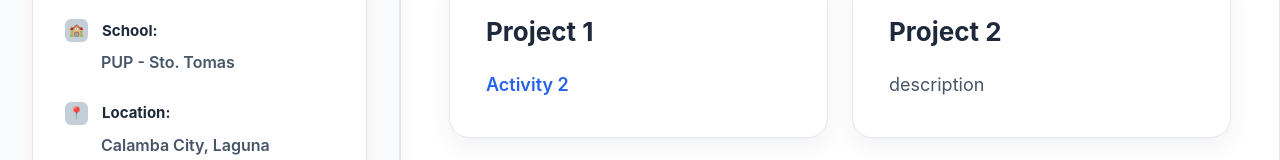
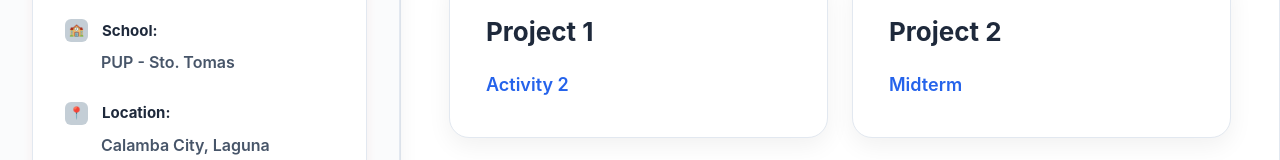
Before and after one commit to EthanMolino/Midterm.io, a plain HTML site: page index.html in a window 1280 px wide. Shown: the part 580-740 px from the top of the page. Drawn offline with Linux system fonts and the light colour scheme.

Commit message:
Pushing index file from MYPORTFOLIO

```diff
--- a/index.html
+++ b/index.html
@@ -236,9 +236,19 @@
     }
 
     @media (max-width: 768px) {
-      body { flex-direction: column; }
-      .sidebar { width: 100%; height: auto; position: static; }
-      .main { padding: 40px 28px; }
+      body {
+        flex-direction: column;
+      }
+
+      .sidebar {
+        width: 100%;
+        height: auto;
+        position: static;
+      }
+
+      .main {
+        padding: 40px 28px;
+      }
     }
   </style>
 </head>
@@ -302,7 +312,9 @@
         </div>
         <div class="card">
           <h3>Project 2</h3>
-          <p>description</p>
+          <p>
+            <a href="https://ethanmolino.github.io/Midterm.io/" target="_blank">Midterm</a>
+          </p>
         </div>
         <div class="card">
           <h3>Project 3</h3>
```
